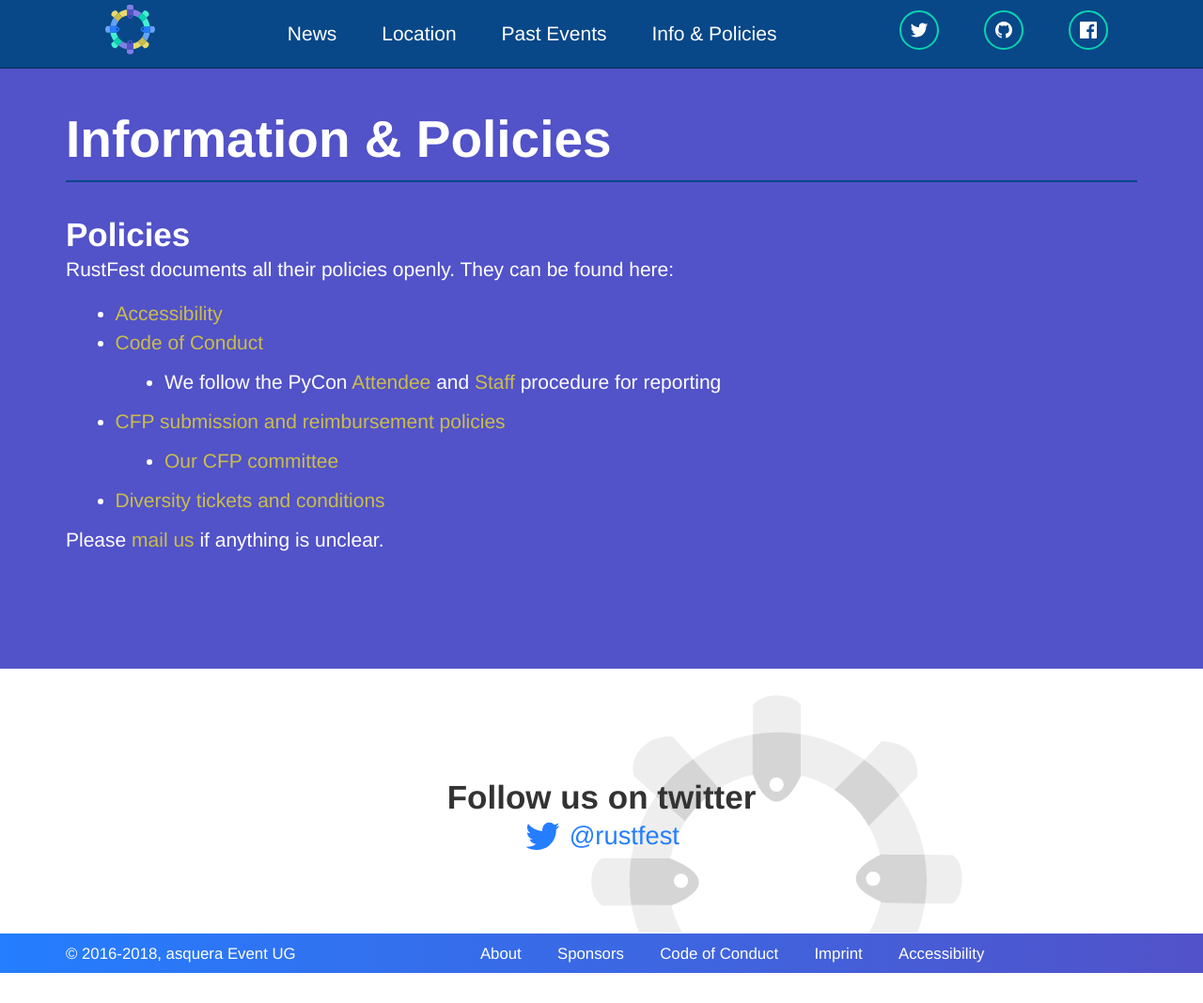
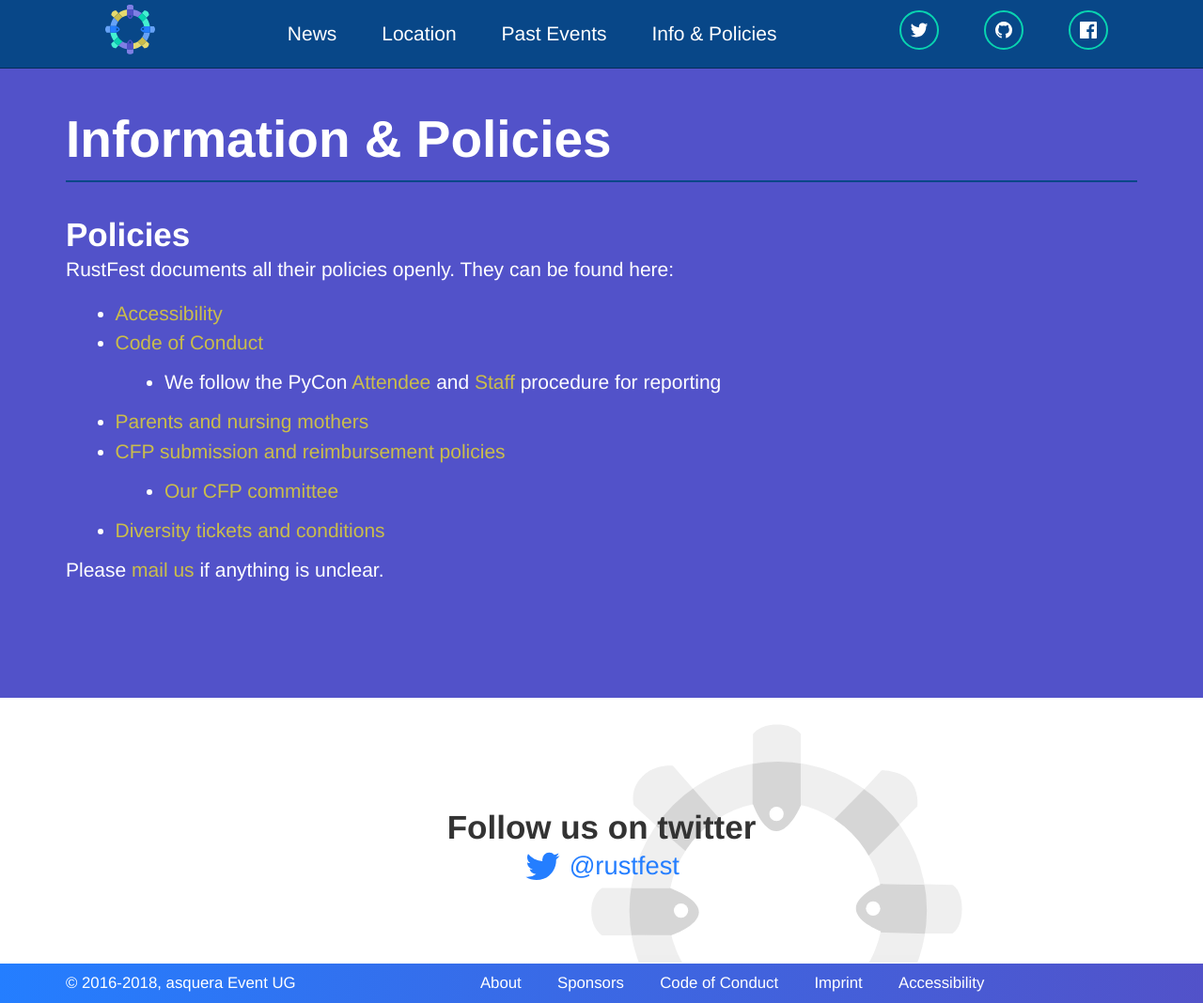
Before and after one commit to RustFestEU/rome.rustfest.eu, a Jekyll site: the page built from info.md, in a window 1280 px wide. Shown: the whole page at 94% size. Built offline with Jekyll 4.4.1, drawn with Linux system fonts in a browser that asks for light colours; nearby versions of some CDN libraries; before the commit the page ends 1036 px from its top, so only the background shows below that.

Commit message:
Add link from policies page

```diff
--- a/info.md
+++ b/info.md
@@ -11,7 +11,7 @@
 * [Accessibility](/accessibility)
 * [Code of Conduct](/code-of-conduct)
     * We follow the PyCon [Attendee](https://us.pycon.org/2018/about/code-of-conduct/attendee-procedure/) and [Staff](https://us.pycon.org/2018/about/code-of-conduct/staff-procedure/) procedure for reporting
-<!-- * [Parents and nursing mothers](/parents) -->
+* [Parents and nursing mothers](/parents)
 * [CFP submission and reimbursement policies](https://cfp.rustfest.eu/events/rustfest-rome-2018)
     * [Our CFP committee](/cfp-committee)
 * [Diversity tickets and conditions](https://diversitytickets.org)
```
